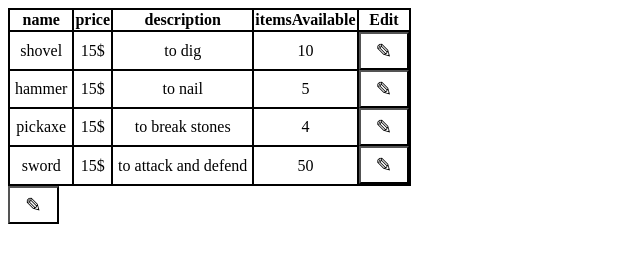
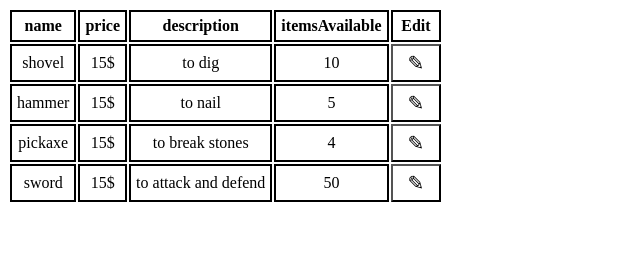
Before and after one commit to adeline4108/table, a plain HTML site: page index.html in a window 1280 px wide. Shown: the whole page, without its empty margins (0-640 px from the left). Drawn offline with Linux system fonts and the light colour scheme.

Commit message:
changes added

```diff
--- a/main.js
+++ b/main.js
@@ -1,5 +1,7 @@
-import {createTable} from './table.js';
-import {createModalBoxButton, createModal} from './modal-box.js'
+import { createTable } from './table.js';
+import { createModal } from './modal-box.js'
+
+
 createTable();
-createModalBoxButton();
+
 createModal();
--- a/modal-box.css
+++ b/modal-box.css
@@ -1,6 +1,9 @@
 button {
-    background-color: white;
-    padding: 5px 15px;
+  /* display: flex; */
+
+  align-content: flex-end;
+  background-color: white;
+  padding: 5px 15px;
 }
 
 .modal {
--- a/modal-box.js
+++ b/modal-box.js
@@ -1,15 +1,7 @@
-const btn = document.createElement('button');
-export function createModalBoxButton() {
-    document.body.appendChild(btn);
-    const pencil = document.createElement('span');
-    pencil.className = 'pencil';
-    pencil.innerHTML ='&#9998;';
-    btn.appendChild(pencil);
-
-}
+//const btn = document.createElement('button');
+export function createModal(btn) {
 
 
-export function createModal() {
     const divModal = document.createElement('div');
     document.body.appendChild(divModal);
     divModal.className = 'modal';
@@ -23,11 +15,12 @@ export function createModal() {
     close.innerHTML = '&times';
     divModalContent.appendChild(close);
 
+
     btn.onclick = () => divModal.style.display = "block";
     close.onclick = () => divModal.style.display = "none";
     window.onclick = function(event) {
         if (event.target == divModal) {
-        divModal.style.display = "none";
+            divModal.style.display = "none";
         }
     }
 
@@ -35,23 +28,25 @@ export function createModal() {
     const inputContainer = document.createElement('div');
     inputContainer.id = 'input-container';
     divModalContent.appendChild(inputContainer);
-    const name = document.createElement('input');
-    name.className = 'input';
-    name.placeholder = 'name';
+
+    const name = createElement('input', 'name');
     inputContainer.appendChild(name);
 
-    const price = document.createElement('input');
-    price.className = 'input';
-    price.placeholder = 'price';
+    const price = createElement('input', 'price');
     inputContainer.appendChild(price);
 
-    const description = document.createElement('input');
-    description.className = 'input';
-    description.placeholder = 'description';
+    const description = createElement('input', 'description');
     inputContainer.appendChild(description);
 
-    const itemsAvailable = document.createElement('input');
-    itemsAvailable.className = 'input';
-    itemsAvailable.placeholder = 'items available';
+
+    const itemsAvailable = createElement('input', 'items available')
     inputContainer.appendChild(itemsAvailable);
 }
+
+function createElement(className, placeholder) {
+    const input = document.createElement('input');
+    input.className = className;
+    input.placeholder = placeholder;
+
+    return input;
+}
--- a/table.css
+++ b/table.css
@@ -1,9 +1,14 @@
-table, th, td {
+table {
+    display: inline-block;
+    /* border: 2px solid black;
+    border-collapse: collapse;*/
+}
+
+
+
+th, td {
     border: 2px solid black;
     border-collapse: collapse;
-}
-
-td {
     padding: 5px;
     text-align: center;
 }
--- a/table.js
+++ b/table.js
@@ -81,6 +81,7 @@ export function createTable() {
             pencil.className = 'pencil';
             pencil.innerHTML ='&#9998;';
             btn.appendChild(pencil);
+            // btn.addEventListener('click', createModal)
             createModal(btn);
             tableRow.appendChild(btn);
 
```
Also changed, not shown: 2 other files.
